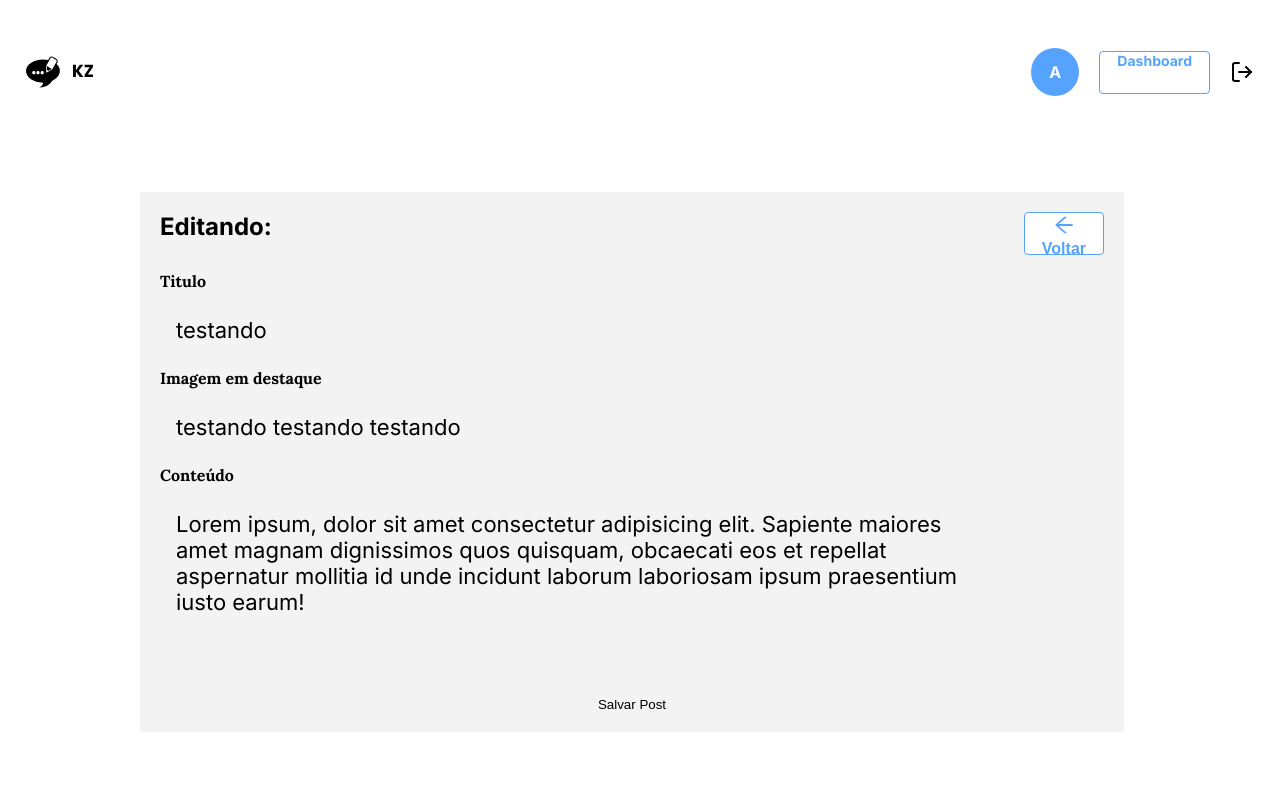
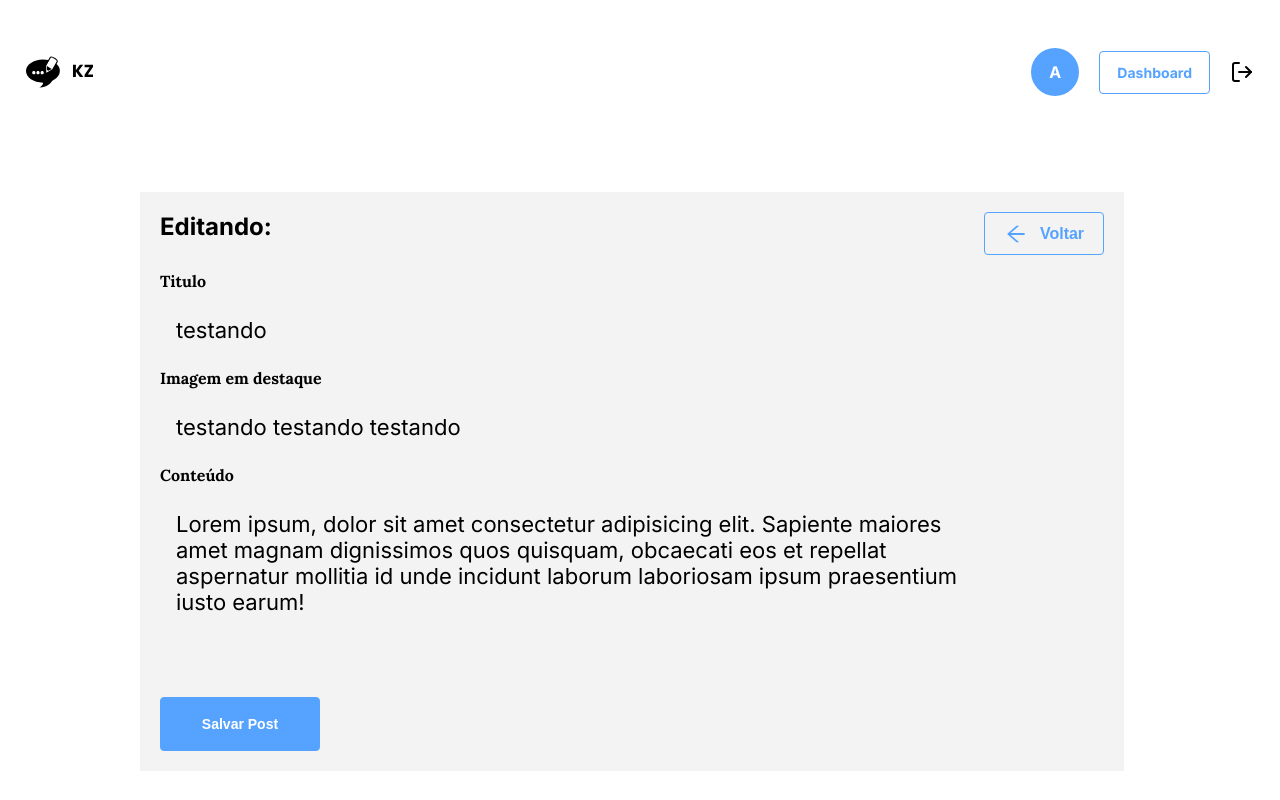
Before and after one commit to Kenzie-Academy-Brasil-Developers/kenzie-feed-entrega-grupo-4, a React (Vite) app: page /editPage in a window 1280 px wide. Shown: the top 800 px of the page. Built offline with nearby package versions, Linux system fonts and the light colour scheme; no server answers.

Commit message:
feat: update edit post

```diff
--- a/src/pages/DashboardPage/EditPage/index.jsx
+++ b/src/pages/DashboardPage/EditPage/index.jsx
@@ -7,8 +7,13 @@ import { Footer } from "../../../components/Footer";
 import { useContext } from "react";
 import { PostsContext } from "../../../providers/PostsContext";
 import { Link } from "react-router-dom";
+import { useForm } from "react-hook-form";
 export const EditPage = () => {
   const { dataPost } = useContext(PostsContext);
+  const { handleSubmit, register } = useForm();
+  const formData = (data) => {
+    console.log(data);
+  };
   return (
     <>
       <div className="container">
@@ -18,7 +23,10 @@ export const EditPage = () => {
             <div className={style.imgUser}>
               <p>A</p>
             </div>
-            <Link to={"/dashboard"} className="btn-outline">
+            <Link
+              to={"/dashboard"}
+              className={`${"btn-outline"} ${style.link}`}
+            >
               Dashboard
             </Link>
             <FiLogOut className={style.icon} />
@@ -26,26 +34,32 @@ export const EditPage = () => {
         </header>
         <div className={style.containerMain}>
           <main>
-            <div className={style.handleHeader}>
+            <div className={style.headerMain}>
               <h2 className="title-2">Editando:</h2>
-              <button className={"btn-outline"}>
+              <button className={style.buttonBack}>
                 <AiOutlineArrowLeft className={style.arrowIcon} />
-                <p className={style.buttonBack}>Voltar</p>
+                <p>Voltar</p>
               </button>
             </div>
-            <form>
+            <form className={style.form} onSubmit={handleSubmit(formData)}>
               <label>Titulo</label>
-              <Input type={"text"} value={"testando"} />
+              <Input type={"text"} value={"testando"} {...register("title")} />
               <label>Imagem em destaque</label>
-              <Input type={"text"} value={"testando testando testando"} />
+              <Input
+                type={"text"}
+                value={"testando testando testando"}
+                {...register("image")}
+              />
               <label>Conteúdo</label>
-              <textarea>
+              <textarea {...register("description")}>
                 Lorem ipsum, dolor sit amet consectetur adipisicing elit.
                 Sapiente maiores amet magnam dignissimos quos quisquam,
                 obcaecati eos et repellat aspernatur mollitia id unde incidunt
                 laborum laboriosam ipsum praesentium iusto earum!
               </textarea>
-              <button className="btn-solid-s">Salvar Post</button>
+              <button type="submit" className="btn-medium">
+                Salvar Post
+              </button>
             </form>
           </main>
         </div>
--- a/src/pages/DashboardPage/EditPage/style.module.scss
+++ b/src/pages/DashboardPage/EditPage/style.module.scss
@@ -28,27 +28,46 @@
     .icon {
       font-size: 24px;
     }
+    .link {
+      display: flex;
+      align-items: center;
+    }
   }
 }
 
-.handleHeader {
+.headerMain {
   display: flex;
   justify-content: space-between;
   margin-bottom: 1rem;
 
   .buttonBack {
+    display: flex;
+    align-items: center;
+    justify-content: center;
+    gap: 0.75rem;
+
     border: none;
+    border: 1px solid var(--color-blue);
+    border-radius: 4px;
+
     font-size: 16px;
     font-weight: bold;
     color: var(--color-blue);
-  }
 
-  .arrowIcon {
-    font-size: 24px;
+    width: 7.5rem;
+    height: 2.6875rem;
+
+    &:hover {
+      background-color: var(--color-blue);
+      color: var(--color-white);
+    }
+    .arrowIcon {
+      font-size: 24px;
+    }
   }
 }
 
-form {
+.form {
   display: flex;
   flex-direction: column;
   gap: 1.6rem;
@@ -67,12 +86,19 @@ form {
     line-height: 26px;
     font-family: "Inter";
   }
+  input {
+    width: 100%;
+  }
   textarea {
     max-width: 852px;
     width: 100%;
     height: 10rem;
     resize: none;
   }
+  button {
+    width: 10rem;
+  }
+
   ::-webkit-scrollbar {
     width: 6px;
   }
--- a/src/styles/buttons.scss
+++ b/src/styles/buttons.scss
@@ -47,7 +47,9 @@
   }
 }
 
-.btn-small:hover, .btn-medium:hover, .btn-large:hover {
+.btn-small:hover,
+.btn-medium:hover,
+.btn-large:hover {
   background-color: var(--color-white);
   color: var(--color-blue);
 }
```
